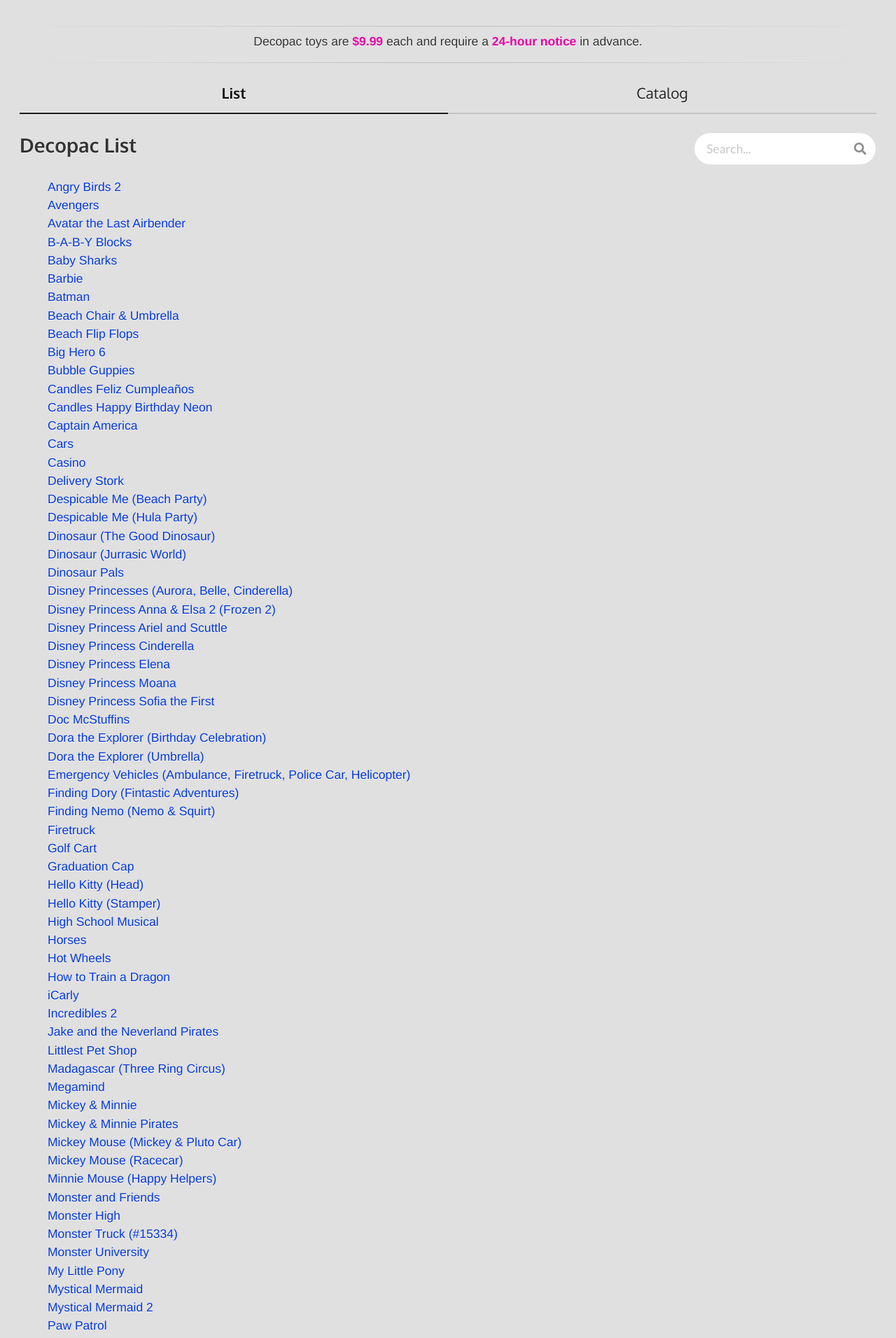
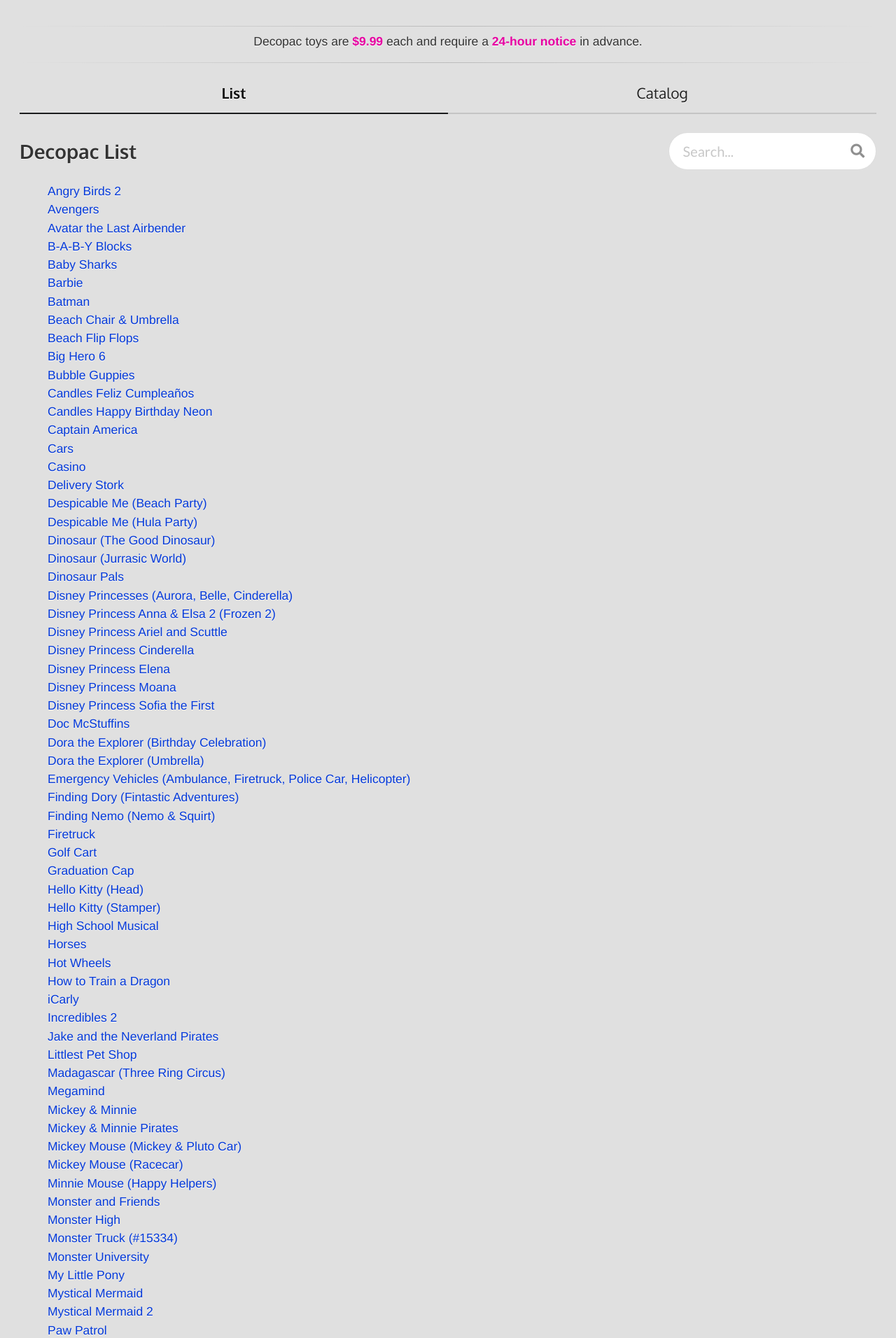
Before and after one commit to baskin-online/decopac, a Jekyll site: the page index.html, which Jekyll copies as it is, in a window 1280 px wide. Shown: the top 1912 px of the page at 70% size. Built offline with Jekyll 4.4.1, drawn with Linux system fonts in a browser that asks for light colours; nearby versions of some CDN libraries; some web fonts are replaced.

Commit message:
Minor styling edits

```diff
--- a/grid.html
+++ b/grid.html
@@ -17,7 +17,7 @@
     <div>
         <div id="header"></div>
         <br>
-        <div class="ui two column stackable grid">
+        <div class="ui two column stackable middle aligned grid">
             <div class="column">
                 <h1>Decopac List</h1>
             </div>
--- a/index.html
+++ b/index.html
@@ -16,7 +16,7 @@
     <div>
         <div id="header"></div>
         <br>
-        <div class="ui two column stackable grid">
+        <div class="ui two column stackable middle aligned grid">
             <div class="column">
                 <h1>Decopac List</h1>
             </div>
--- a/searchBar.js
+++ b/searchBar.js
@@ -3,7 +3,7 @@
     let searchBar = document.getElementById('searchBar');
     let element = document.createElement('div');
     element.innerHTML +=
-    '<div class="ui fluid search"> \
+    '<div class="ui large fluid search"> \
         <div class="ui icon input"> \
             <input id="searchInput" class="prompt" type="text" placeholder="Search...""> \
             <i class="search icon"></i> \
```
